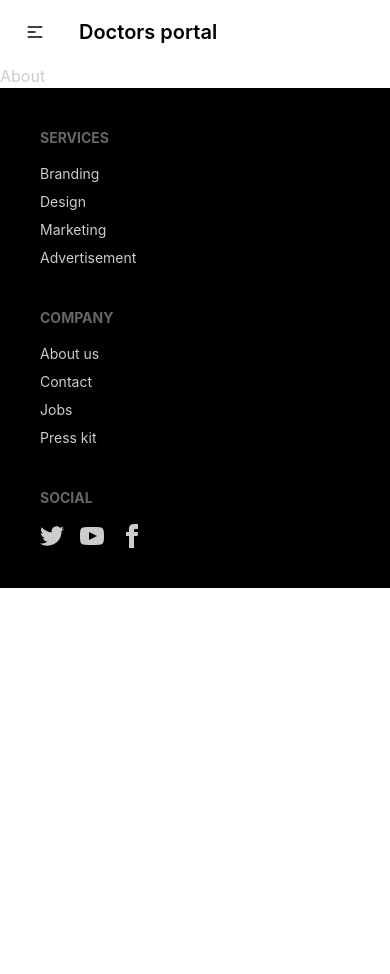
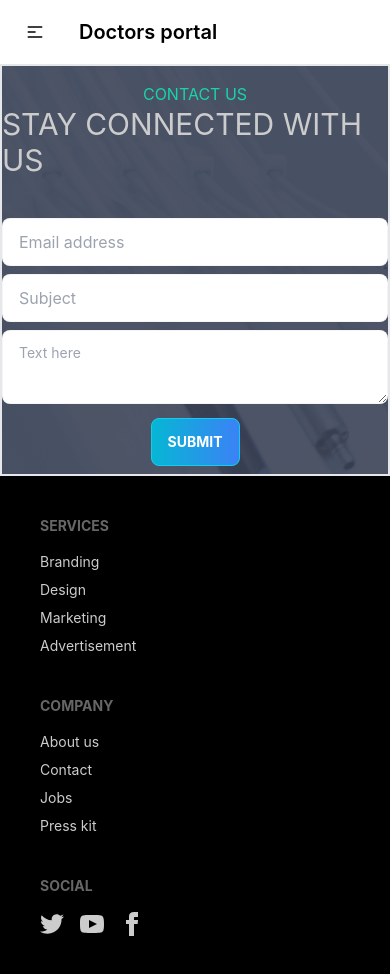
Before and after one commit to pixprocoder/doctor-portal, a React (Create React App) app: page /contact in a window 390 px wide. Before the commit the page ends 844 px from the top, so only its background shows below. Built offline with nearby package versions, Linux system fonts and the light colour scheme.

Commit message:
home page responsive complited

```diff
--- a/src/App.js
+++ b/src/App.js
@@ -6,6 +6,7 @@ import NotFound from "./Pages/Shared/404Page/NotFound";
 import Footer from "./Pages/Shared/Footer/Footer";
 import Header from "./Pages/Shared/Header/Header";
 import Review from "./Pages/Home/Review";
+import Contact from "./Pages/Home/Contact";
 
 function App() {
   return (
@@ -16,7 +17,7 @@ function App() {
         <Route path="/home" element={<Home />} />
         <Route path="/about" element={<About />} />
         <Route path="/appointment" element={<About />} />
-        <Route path="/contact" element={<About />} />
+        <Route path="/contact" element={<Contact />} />
         <Route path="/review" element={<Review />} />
         <Route path="/login" element={<Login />} />
         <Route path="*" element={<NotFound />} />
--- /dev/null
+++ b/src/Pages/Home/Contact.js
@@ -0,0 +1,39 @@
+import React from "react";
+import img from "../../assets/images/appointment.png";
+import PrimaryButton from "../Shared/PrimaryButton";
+const Contact = () => {
+  return (
+    <section
+      style={{ background: `url(${img})` }}
+      className="border-2 flex justify-center items-center flex-col"
+    >
+      <div className="my-4">
+        <h1 className="uppercase text-secondary text-center">Contact us</h1>
+        <h1 className="text-3xl mb-6">STAY CONNECTED WITH US</h1>
+      </div>
+      <form>
+        <input
+          type="email"
+          placeholder="Email address"
+          className="input input-bordered w-full "
+        />
+        <input
+          type="text"
+          placeholder="Subject"
+          className="input input-bordered w-full my-2"
+        />
+        <textarea
+          className="textarea textarea-bordered w-full"
+          placeholder="Text here"
+        ></textarea>
+        <input
+          className="btn btn-primary block mx-auto my-2 text-white uppercase font-bold bg-gradient-to-r from-cyan-500 to-blue-500"
+          type="submit"
+          value="Submit"
+        />
+      </form>
+    </section>
+  );
+};
+
+export default Contact;
--- a/src/Pages/Home/Home.js
+++ b/src/Pages/Home/Home.js
@@ -1,5 +1,6 @@
 import React from "react";
 import Banner from "./Banner";
+import Contact from "./Contact";
 import Info from "./Info";
 import MakeAppointment from "./MakeAppointment";
 import Review from "./Review";
@@ -14,6 +15,7 @@ const Home = () => {
         <Services />
         <MakeAppointment />
         <Review />
+        <Contact />
       </div>
     </>
   );
--- a/src/Pages/Home/Info.js
+++ b/src/Pages/Home/Info.js
@@ -5,7 +5,7 @@ import Icon3 from "../../assets/icons/phone.svg";
 
 const Info = () => {
   return (
-    <div className=" grid grid-cols-3 justify-items-center ">
+    <div className=" grid grid-cols-1 md:grid-cols-2 lg:grid-cols-3 gap-4 justify-items-center ">
       <div className="card w-96 bg-base-100 shadow-xl  ">
         <div className="card-body  bg-gradient-to-r from-cyan-500 to-blue-500">
           <div className="flex  justify-between items-center">
--- a/src/Pages/Home/Review.js
+++ b/src/Pages/Home/Review.js
@@ -2,17 +2,22 @@ import React from "react";
 import img1 from "../../assets/images/people1.png";
 import img2 from "../../assets/images/people2.png";
 import img3 from "../../assets/images/people3.png";
+import quote from "../../assets/icons/quote.svg";
 
 const Review = () => {
   return (
-    <section className=" text-black border-2">
-      <div className="mb-12 text-center">
-        <h1 className="text-secondary text-xl">Testimonial</h1>
-        <h1 className="text-4xl">What Our Patients Says</h1>
+    <section className=" text-black mb-10">
+      <div className="flex justify-around lg:justify-between items-center">
+        <div>
+          <h1 className="text-secondary text-xl">Testimonial</h1>
+          <h1 className="text-4xl">What Our Patients Says</h1>
+        </div>
+        <div>
+          <img className="w-24 lg:w-48" src={quote} alt="" />
+        </div>
       </div>
-
-      <div className="grid grid-cols-3 justify-items-center">
-        <div className="card w-96  shadow-xl flex flex-col border-2 px-8 ">
+      <div className="grid grid-cols-1 md:grid-cols-2 lg:grid-cols-3 gap-10 justify-items-center">
+        <div className="card w-full  shadow-xl flex flex-col  px-8 py-4 ">
           <div>
             <p>
               Lorem ipsum dolor sit amet consectetur adipisicing elit. Omnis
@@ -32,7 +37,7 @@ const Review = () => {
             </div>
           </div>
         </div>
-        <div className="card w-96  shadow-xl flex flex-col border-2 px-8 ">
+        <div className="card w-full  shadow-xl flex flex-col  px-8 py-4 ">
           <div>
             <p>
               Lorem ipsum dolor sit amet consectetur adipisicing elit. Omnis
@@ -52,7 +57,7 @@ const Review = () => {
             </div>
           </div>
         </div>
-        <div className="card w-96  shadow-xl flex flex-col border-2 px-8 ">
+        <div className="card w-full  shadow-xl flex flex-col  px-8 py-4 ">
           <div>
             <p>
               Lorem ipsum dolor sit amet consectetur adipisicing elit. Omnis
--- a/src/Pages/Home/Services.js
+++ b/src/Pages/Home/Services.js
@@ -17,8 +17,8 @@ const Services = () => {
       </div>
 
       {/* Services card  */}
-      <div className="grid grid-cols-3 justify-items-center">
-        <div class="card w-96  shadow-xl">
+      <div className="grid grid-cols-1 md:grid-cols-2 lg:grid-cols-3 gap-4 justify-items-center">
+        <div class="card lg:max-w-lg  shadow-xl">
           <figure class="px-10 pt-10">
             <img src={img1} alt="Shoes" class="rounded-xl" />
           </figure>
@@ -28,7 +28,7 @@ const Services = () => {
           </div>
         </div>
 
-        <div class="card w-96  shadow-xl">
+        <div class="card lg:max-w-lg  shadow-xl">
           <figure class="px-10 pt-10">
             <img src={img2} alt="Shoes" class="rounded-xl" />
           </figure>
@@ -38,7 +38,7 @@ const Services = () => {
           </div>
         </div>
 
-        <div class="card w-96  shadow-xl">
+        <div class="card lg:max-w-lg  shadow-xl">
           <figure class="px-10 pt-10">
             <img src={img3} alt="Shoes" class="rounded-xl" />
           </figure>
@@ -55,10 +55,10 @@ const Services = () => {
         <div class="hero-content flex-col lg:flex-row mb-14">
           <img
             src={treatment}
-            className="max-w-sm rounded-lg shadow-2xl"
+            className="max-w-full lg:max-w-sm rounded-lg shadow-2xl"
             alt="treatment"
           />
-          <div className="ml-40">
+          <div className="lg:ml-40 text-center lg:text-left">
             <h1 class="text-5xl font-bold">
               Exceptional Dental Care, on Your Terms
             </h1>
```
